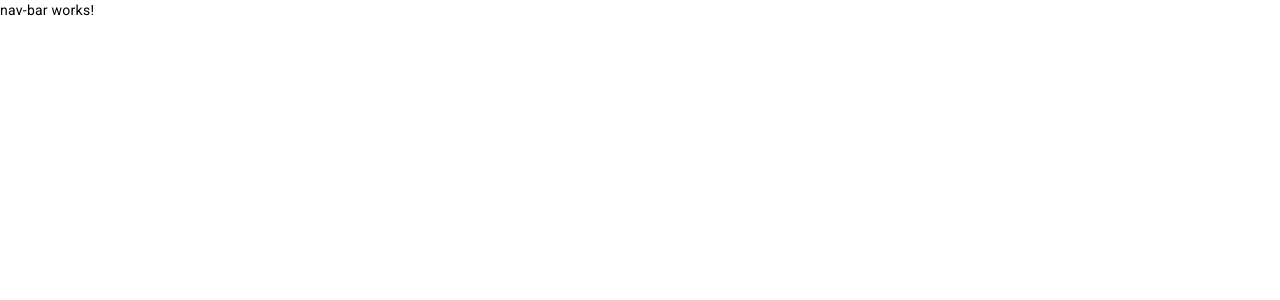
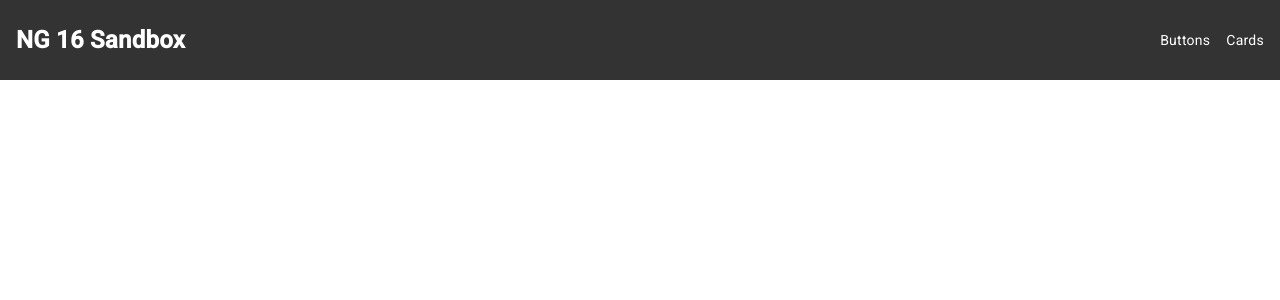
Before and after one commit to SimonS2019/sandbox-for-angular-material-16, an Angular app in the folder sandbox-for-angular-material-16/: page / in a window 1280 px wide. Shown: the top 300 px of the page. Built offline with nearby package versions, Linux system fonts and the light colour scheme.

Commit message:
refactor nav-bar component with new layout and styles

```diff
--- a/sandbox-for-angular-material-16/src/app/nav-bar/nav-bar.component.html
+++ b/sandbox-for-angular-material-16/src/app/nav-bar/nav-bar.component.html
@@ -1 +1,7 @@
-<p>nav-bar works!</p>
+<nav class="navbar">
+    <a class="logo" routerLink="/">{{title}}</a>
+    <ul class="nav-links">
+      <li><a routerLink="/buttons" routerLinkActive="active">Buttons</a></li>
+      <li><a routerLink="/cards" routerLinkActive="active">Cards</a></li>
+    </ul>
+  </nav>
--- a/sandbox-for-angular-material-16/src/app/nav-bar/nav-bar.component.scss
+++ b/sandbox-for-angular-material-16/src/app/nav-bar/nav-bar.component.scss
@@ -0,0 +1,26 @@
+.navbar {
+    display: flex;
+    justify-content: space-between;
+    align-items: center;
+    padding: 1rem;
+    background-color: #333;
+    color: #fff;
+  }
+  .logo {
+    font-size: 1.5rem;
+    font-weight: bold;
+    text-decoration: none;
+    color: #fff;
+  }
+  .nav-links {
+    list-style: none;
+    display: flex;
+    gap: 1rem;
+  }
+  .nav-links a {
+    text-decoration: none;
+    color: #fff;
+  }
+  .nav-links a.active {
+    border-bottom: 2px solid #fff;
+  }
--- a/sandbox-for-angular-material-16/src/app/nav-bar/nav-bar.component.ts
+++ b/sandbox-for-angular-material-16/src/app/nav-bar/nav-bar.component.ts
@@ -6,5 +6,5 @@ import { Component } from '@angular/core';
   styleUrls: ['./nav-bar.component.scss']
 })
 export class NavBarComponent {
-
+  title = 'NG 16 Sandbox';
 }
```
